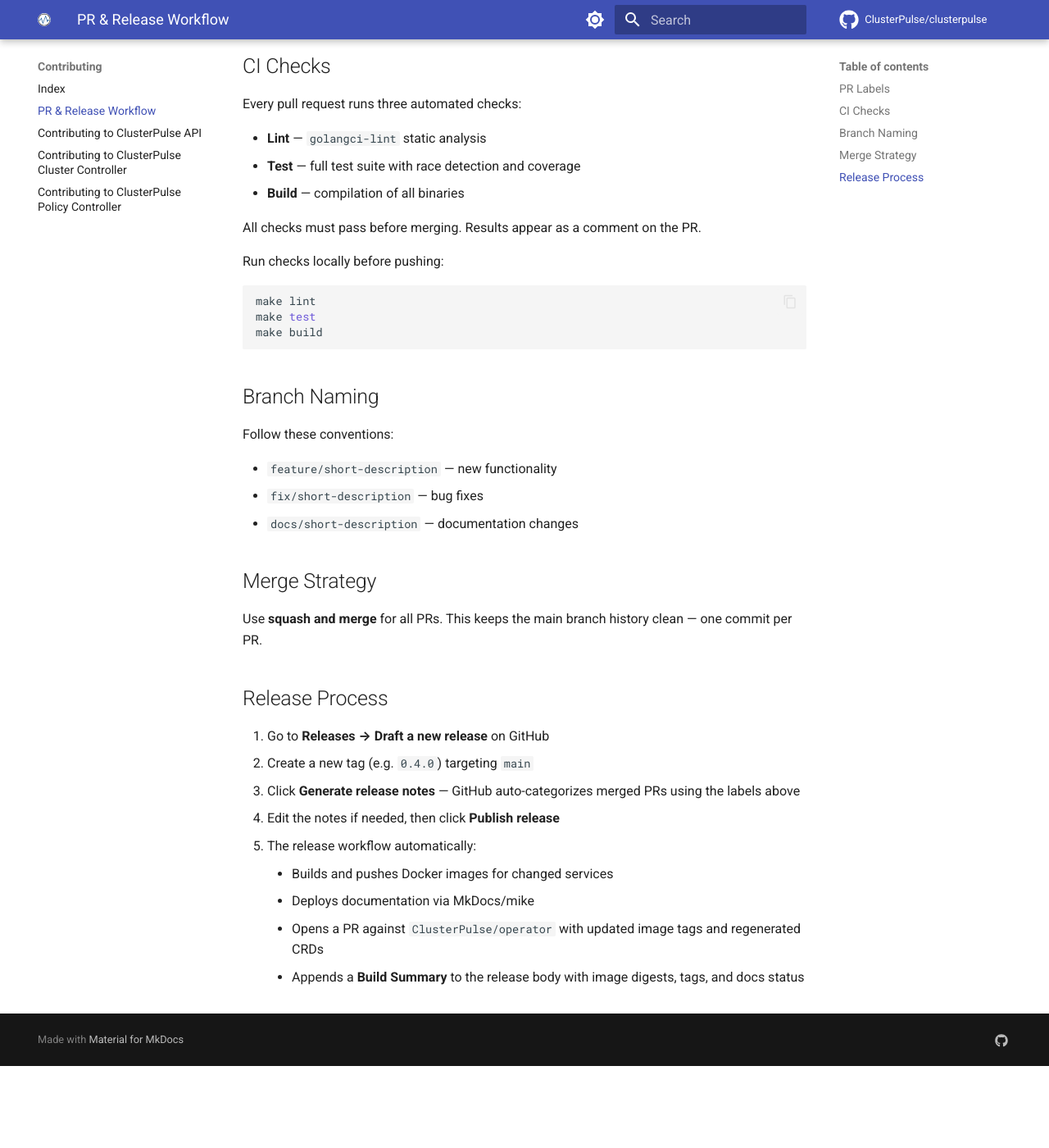
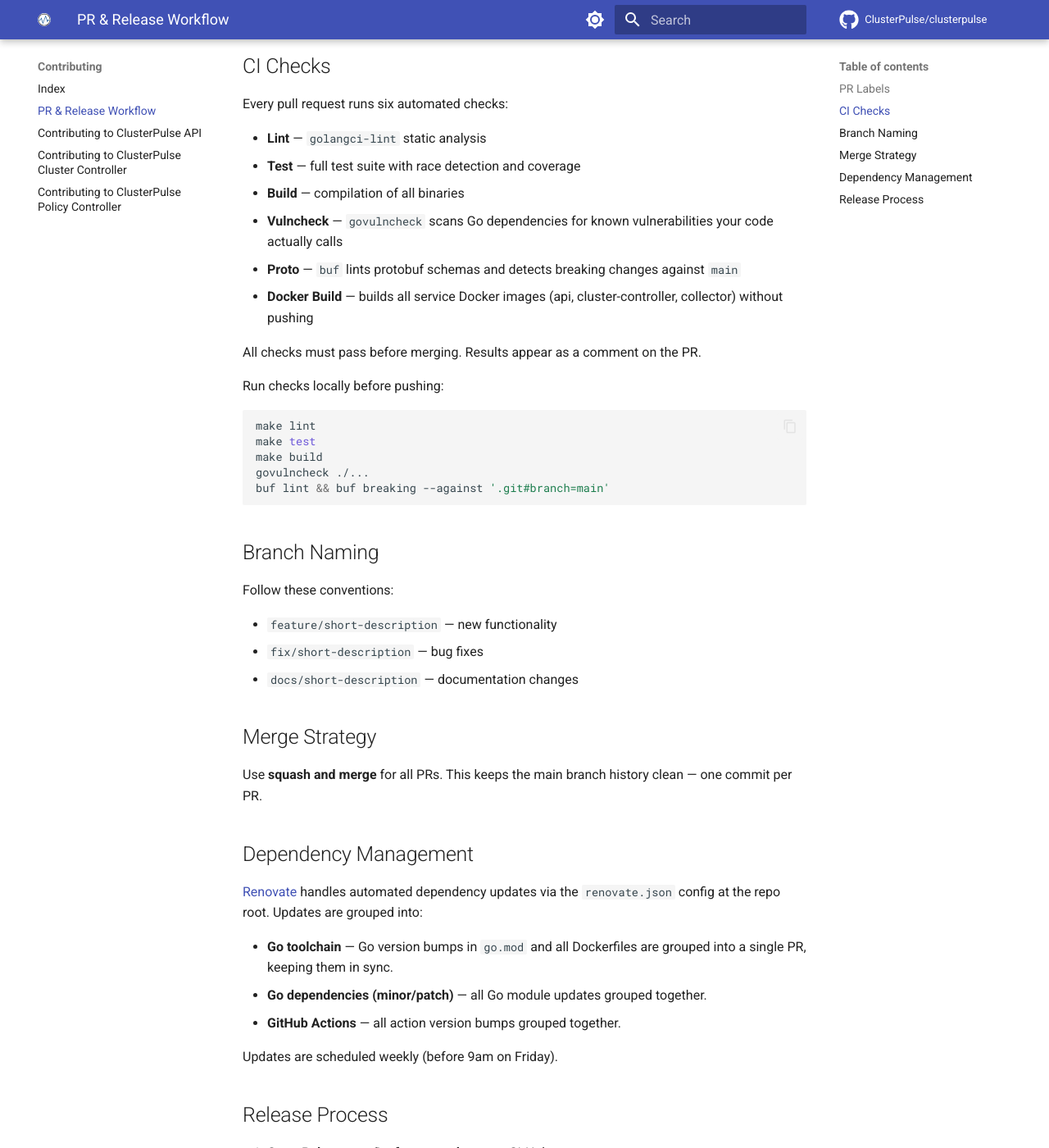
Before and after one commit to ClusterPulse/clusterpulse, an MkDocs documentation site: the page built from docs/contributing/workflow.md, in a window 1280 px wide and 1400 px high, scrolled down 608 px. Shown: the whole window at 82% size. Built offline with MkDocs 1.6.1 and Material for MkDocs 9.7.7, drawn with Linux system fonts in a browser that asks for light colours; comment, search, counter and statistics services are not loaded; the version menu is left out; before the commit the page ends 1908 px from its top, so only the background shows below that; some of the changed text lies outside the part shown.

Commit message:
added a lot of improvements to workflows like cosign, matrix support, and proto linting also swapped from dependabot to renovate

````diff
--- a/docs/contributing/workflow.md
+++ b/docs/contributing/workflow.md
@@ -15,11 +15,14 @@
 
 ## CI Checks
 
-Every pull request runs three automated checks:
+Every pull request runs six automated checks:
 
 - **Lint** — `golangci-lint` static analysis
 - **Test** — full test suite with race detection and coverage
 - **Build** — compilation of all binaries
+- **Vulncheck** — `govulncheck` scans Go dependencies for known vulnerabilities your code actually calls
+- **Proto** — `buf` lints protobuf schemas and detects breaking changes against `main`
+- **Docker Build** — builds all service Docker images (api, cluster-controller, collector) without pushing
 
 All checks must pass before merging. Results appear as a comment on the PR.
 
@@ -29,6 +32,8 @@
 make lint
 make test
 make build
+govulncheck ./...
+buf lint && buf breaking --against '.git#branch=main'
 ```
 
 ## Branch Naming
@@ -43,6 +48,16 @@
 
 Use **squash and merge** for all PRs. This keeps the main branch history clean — one commit per PR.
 
+## Dependency Management
+
+[Renovate](https://docs.renovatebot.com/) handles automated dependency updates via the `renovate.json` config at the repo root. Updates are grouped into:
+
+- **Go toolchain** — Go version bumps in `go.mod` and all Dockerfiles are grouped into a single PR, keeping them in sync.
+- **Go dependencies (minor/patch)** — all Go module updates grouped together.
+- **GitHub Actions** — all action version bumps grouped together.
+
+Updates are scheduled weekly (before 9am on Friday).
+
 ## Release Process
 
 1. Go to **Releases → Draft a new release** on GitHub
@@ -50,7 +65,9 @@
 3. Click **Generate release notes** — GitHub auto-categorizes merged PRs using the labels above
 4. Edit the notes if needed, then click **Publish release**
 5. The release workflow automatically:
-    - Builds and pushes Docker images for changed services
+    - Builds and pushes Docker images for all services
+    - Scans images with Trivy (fails on HIGH/CRITICAL vulnerabilities)
+    - Signs images with cosign (keyless, via Sigstore)
     - Deploys documentation via MkDocs/mike
     - Opens a PR against `ClusterPulse/operator` with updated image tags and regenerated CRDs
     - Appends a **Build Summary** to the release body with image digests, tags, and docs status
````
Also changed, not shown: renovate.json (added, +28 -0 lines), 3 other files.
